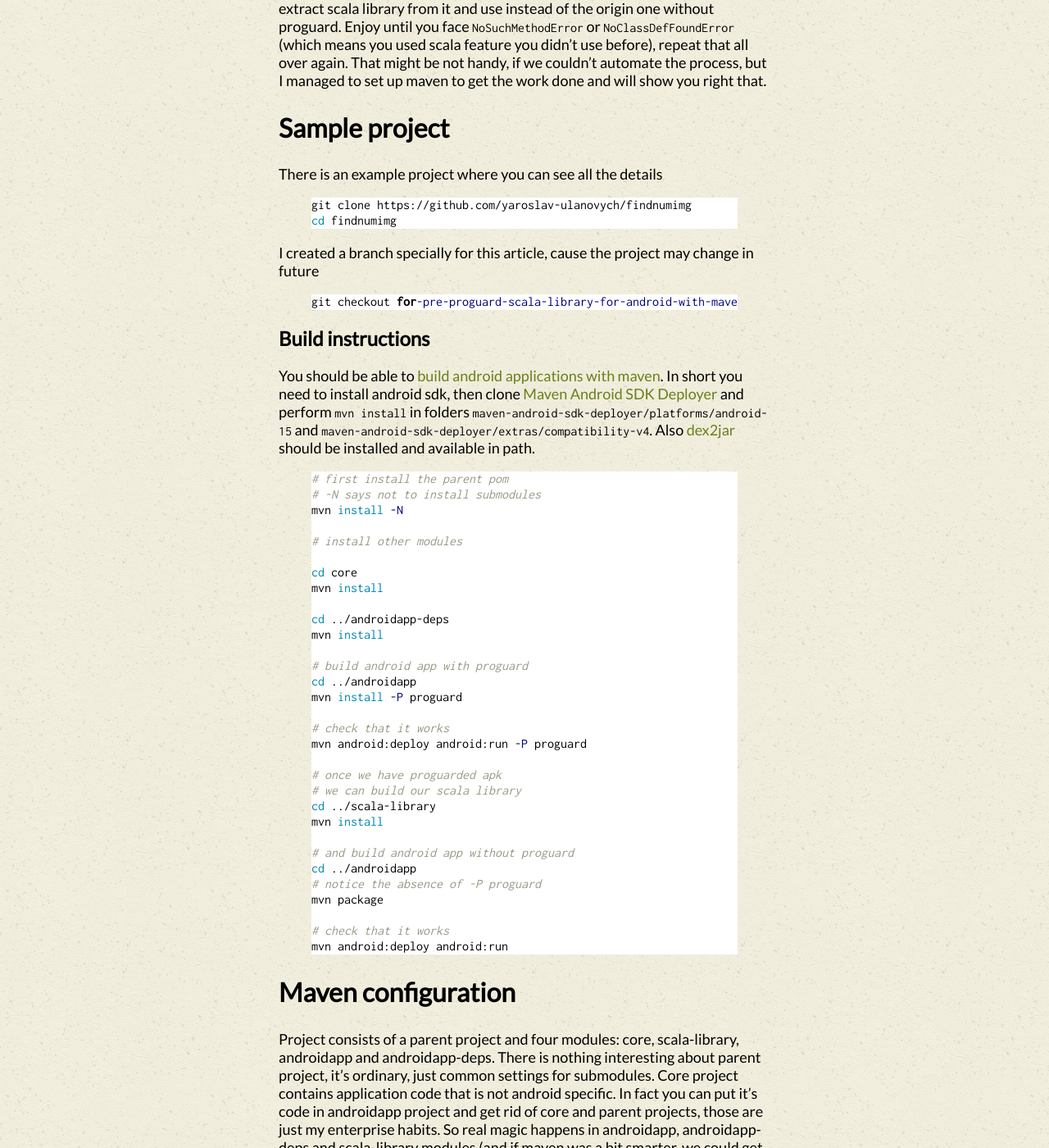
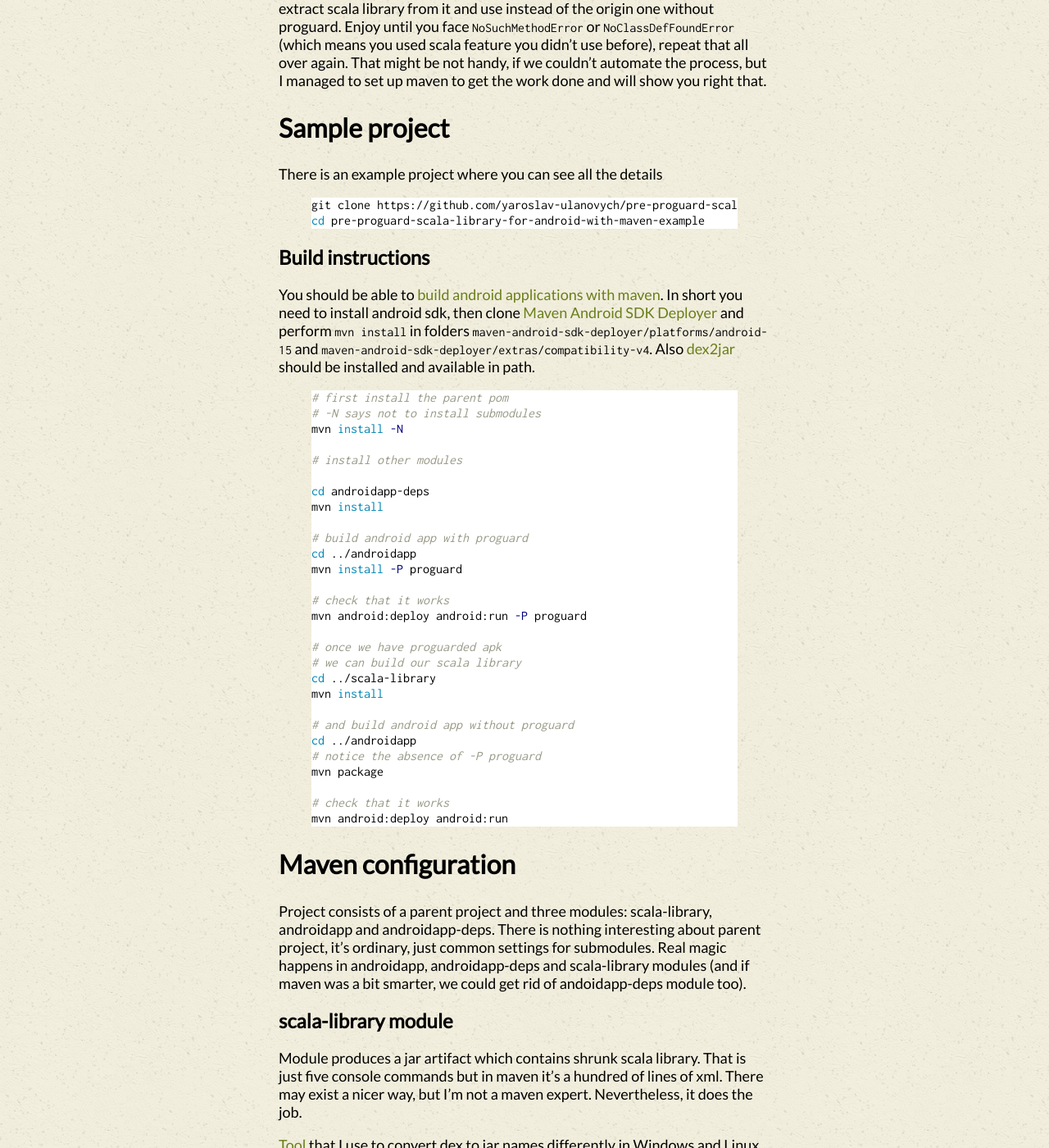
Before and after one commit to yaroslav-ulanovych/yaroslav-ulanovych.github.io, a Jekyll site: the page built from _posts/2014-09-02-pre-proguard-scala-library-for-android-with-maven.md, in a window 1280 px wide and 1400 px high, scrolled down 748 px. Shown: the whole window at 82% size. Built offline with Jekyll 4.4.1, drawn with Linux system fonts in a browser that asks for light colours; some of the changed text lies outside the part shown.

Commit message:
update preproguard article to use dedicated example project

```diff
--- a/_posts/2014-09-02-pre-proguard-scala-library-for-android-with-maven.md
+++ b/_posts/2014-09-02-pre-proguard-scala-library-for-android-with-maven.md
@@ -43,14 +43,8 @@ Sample project
 There is an example project where you can see all the details
 
 {% highlight bash %}
-git clone https://github.com/yaroslav-ulanovych/findnumimg
-cd findnumimg
-{% endhighlight %}
-
-I created a branch specially for this article, cause the project may change in future
-
-{% highlight bash %}
-git checkout for-pre-proguard-scala-library-for-android-with-maven-blog-post
+git clone https://github.com/yaroslav-ulanovych/pre-proguard-scala-library-for-android-with-maven-example
+cd pre-proguard-scala-library-for-android-with-maven-example
 {% endhighlight %}
 
 Build instructions
@@ -65,10 +59,7 @@ mvn install -N
 
 # install other modules
 
-cd core
-mvn install
-
-cd ../androidapp-deps
+cd androidapp-deps
 mvn install
 
 # build android app with proguard
@@ -95,13 +86,10 @@ mvn android:deploy android:run
 Maven configuration
 ===================
 
-Project consists of a parent project and four modules: core, scala-library,
+Project consists of a parent project and three modules: scala-library,
 androidapp and androidapp-deps. There is nothing interesting about parent
-project, it's ordinary, just common settings for submodules. Core project
-contains application code that is not android specific.
-In fact you can put it's code in androidapp project and get rid of core and
-parent projects, those are just my enterprise habits.
-So real magic happens in androidapp, androidapp-deps and scala-library modules
+project, it's ordinary, just common settings for submodules.
+Real magic happens in androidapp, androidapp-deps and scala-library modules
 (and if maven was a bit smarter, we could get rid of andoidapp-deps module too).
 
 scala-library module
@@ -144,7 +132,7 @@ First, copy proguarded apk from local repository to build directory
         <id>copy apk</id>
 ...
                 <artifactItem>
-                    <groupId>com.mahpella.findnumimg</groupId>
+                    <groupId>com.example.preproguard</groupId>
                     <artifactId>androidapp</artifactId>
                     <version>${version}</version>
                     <classifier>proguard</classifier>
@@ -223,7 +211,7 @@ library in proguard profile
 {% highlight xml %}
 ...
 <dependency>
-    <groupId>com.mahpella.findnumimg</groupId>
+    <groupId>com.example.preproguard</groupId>
     <artifactId>androidapp-deps</artifactId>
     <version>1.0-SNAPSHOT</version>
     <type>pom</type>
@@ -232,19 +220,6 @@ library in proguard profile
             <groupId>org.scala-lang</groupId>
             <artifactId>scala-library</artifactId>
         </exclusion>
-...
-{% endhighlight %}
-
-Parser combinators are a separate module, not part of scala library but I include them in shrunk scala library (you obviously may not need them, it just happened that my project requires some parsing) so we exclude it too.
-
-{% highlight xml %}
-...
-        <exclusion>
-            <groupId>org.scala-lang.modules</groupId>
-            <artifactId>scala-parser-combinators_${scalaVersion}</artifactId>
-        </exclusion>
-    </exclusions>
-</dependency>
 ...
 {% endhighlight %}
 
@@ -262,13 +237,13 @@ Exclude shrunk scala library and include orignal one in proguard profile
                 <version>${scalaVersionFull}</version>
             </dependency>
             <dependency>
-                <groupId>com.mahpella.findnumimg</groupId>
+                <groupId>com.example.preproguard</groupId>
                 <artifactId>androidapp-deps</artifactId>
                 <version>1.0-SNAPSHOT</version>
                 <type>pom</type>
                 <exclusions>
                     <exclusion>
-                        <groupId>com.mahpella.findnumimg</groupId>
+                        <groupId>com.example.preproguard</groupId>
                         <artifactId>scala-library</artifactId>
                     </exclusion>
                 </exclusions>
@@ -311,7 +286,7 @@ So I just added scala library with provided scope.
 
 Conclusions
 ===========
-This is not a perfect solution, cause it complicates project structure, and is not fully atomated, but it works, it saves my time, and hopefully will save yours. If there is a plugin or a build tool that does job better, please let us know. May the Force be with you.
+This is not a perfect solution, cause it complicates project structure, and is not fully atomated, but it works, it saves my time, and hopefully will save yours. If there is a plugin or a build tool that does job better, please let us know.
 
 
 
```
